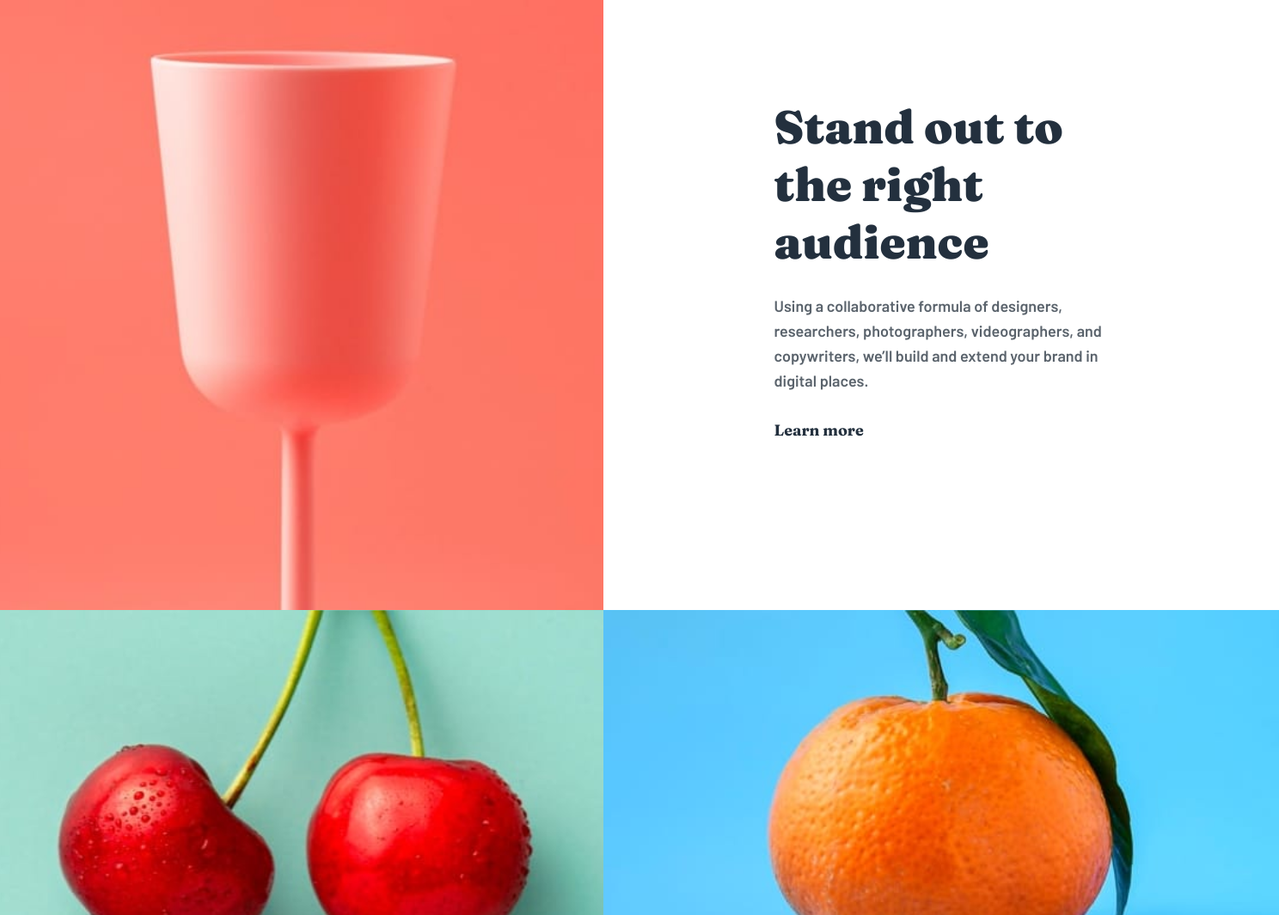
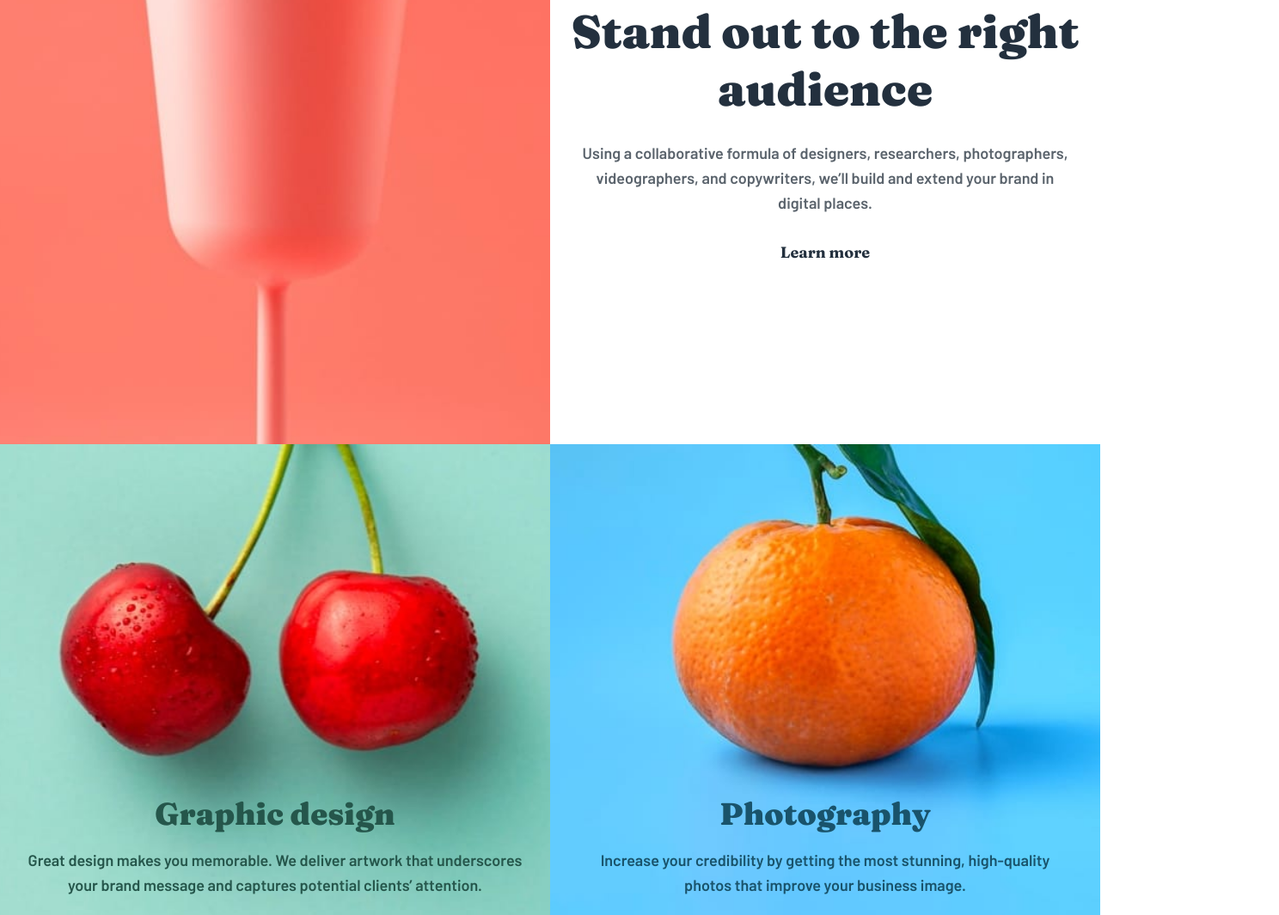
Before and after one commit to Jitmandal051004/Sunnyside-agency-landing-page, a plain HTML site: page index.html in a window 1280 px wide. Shown: the part 1735-2800 px from the top of the page at 86% size, 1488 px wide, since content can reach past the window. Drawn offline with Linux system fonts and the light colour scheme.

Commit message:
.description overflow is corrected

```diff
--- a/style.css
+++ b/style.css
@@ -126,7 +126,7 @@ main{
     flex-direction: column;
     justify-content: flex-end;
     align-items: center;
-    padding: 4em 15em;
+    /* padding: 4em 15em; */
 
 }
 
@@ -139,16 +139,19 @@ main{
     flex-direction: column;
     justify-content: flex-end;
     align-items: center;
-    padding: 4em 15em;
+    /* padding: 4em 15em; */
 }
 
 .transform,
 .standOut{
+    height: 726px;
+    width: 100%;
     display: flex;
     flex-direction: column;
-    justify-content: flex-end;
-    align-items: flex-start;
-    padding: 11em;
+    justify-content: center;
+    align-items: center;
+    text-align: center;
+    /* padding: 11em; */
 }
 
 .transform .Head,
@@ -173,7 +176,7 @@ main{
     font-family: 'Barlow', sans-serif;
     font-size: 1rem;
     line-height: 1.6em;
-    margin-bottom: 1.75em;
+    margin: 0em 1.75em 1.75em 1.75em;
     color: hsl(213, 9%, 39%);
 }
 
@@ -182,7 +185,7 @@ main{
     font-family: 'Barlow', sans-serif;
     font-size: 1rem;
     line-height: 1.6em;
-    margin-bottom: 1.75em;
+    margin: 0em 1.75em 11em 1.75em;
     text-align: center;
 }
 
```
